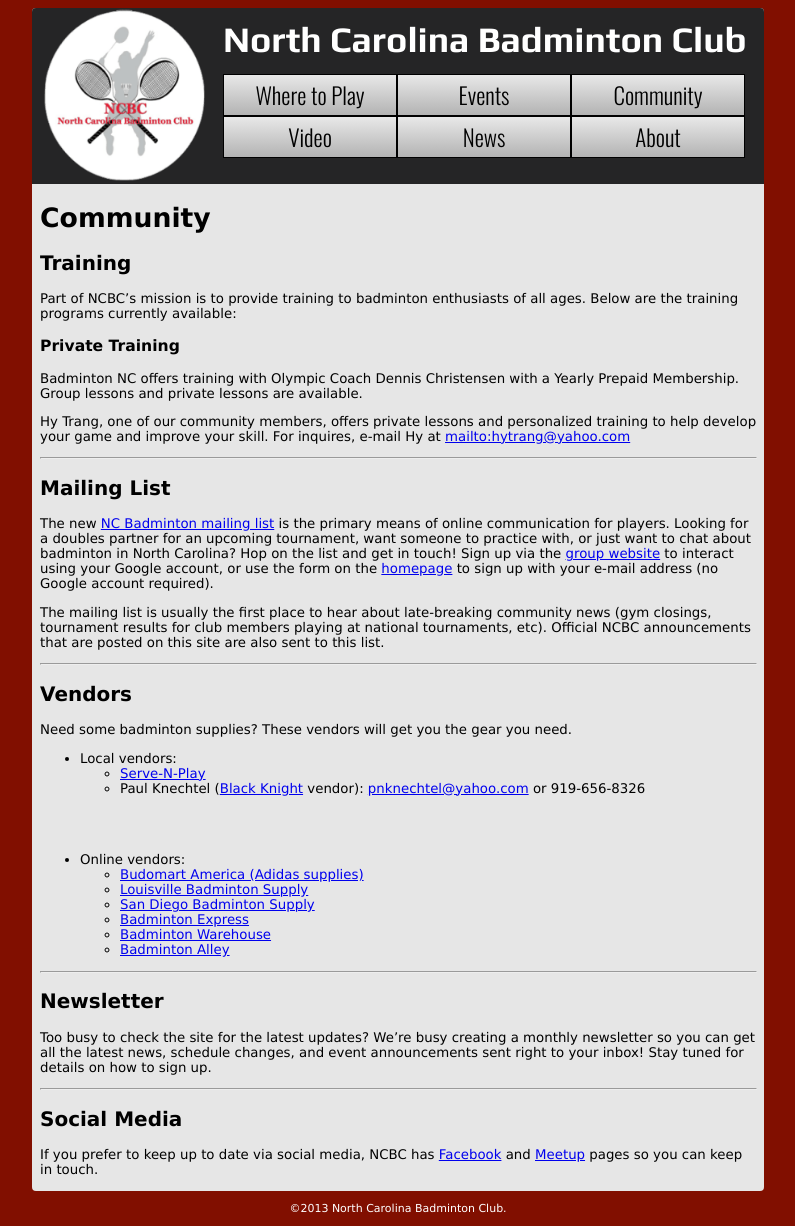
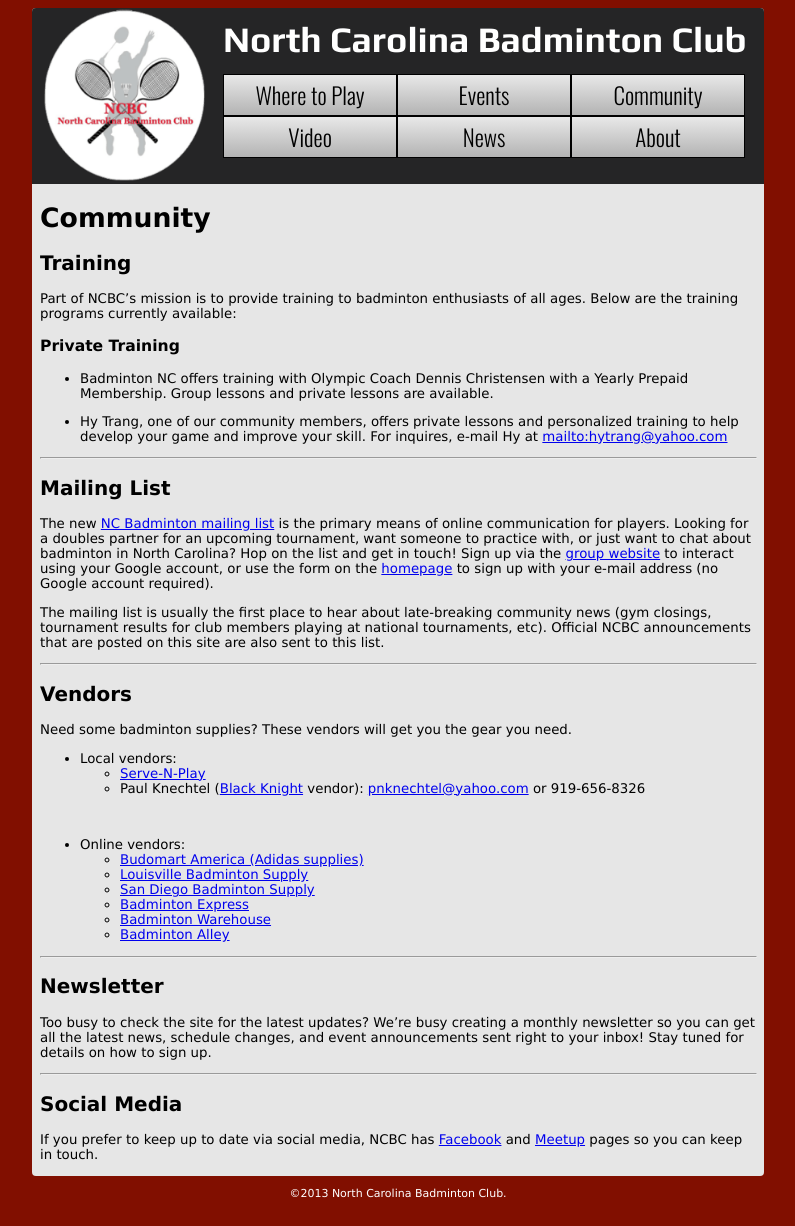
Before and after one commit to NCBC/ncbc.github.com, a Jekyll site: the page built from community.md, in a window 1280 px wide. Shown: the whole page, without its empty margins (242-1037 px from the left). Built offline with Jekyll 4.4.1, drawn with Linux system fonts in a browser that asks for light colours; Markdown is read by kramdown in place of the engine named in the settings.

Commit message:
Update community.md

```diff
--- a/community.md
+++ b/community.md
@@ -10,9 +10,9 @@
 
 ### Private Training
 
-Badminton NC offers training with Olympic Coach Dennis Christensen with a Yearly Prepaid Membership.  Group lessons and private lessons are available.
+* Badminton NC offers training with Olympic Coach Dennis Christensen with a Yearly Prepaid Membership.  Group lessons and private lessons are available.
 
-Hy Trang, one of our community members, offers private lessons and personalized training to help develop your game and improve your skill. For inquires, e-mail Hy at <a href="&#x6d;&#97;&#x69;&#000108;&#x74;&#000111;&#58;&#104;&#121;&#x74;&#x72;&#97;&#x6e;&#x67;&#00064;&#x79;&#x61;&#x68;&#000111;&#x6f;&#00046;&#99;&#111;&#x6d;?subject=&cc=&bcc=&body=" style="" class="" id="">&#000109;&#x61;&#x69;&#x6c;&#116;&#x6f;&#x3a;&#x68;&#x79;&#116;&#x72;&#x61;&#110;&#103;&#x40;&#x79;&#x61;&#x68;&#000111;&#x6f;&#x2e;&#00099;&#111;&#x6d;</a>
+* Hy Trang, one of our community members, offers private lessons and personalized training to help develop your game and improve your skill. For inquires, e-mail Hy at <a href="&#x6d;&#97;&#x69;&#000108;&#x74;&#000111;&#58;&#104;&#121;&#x74;&#x72;&#97;&#x6e;&#x67;&#00064;&#x79;&#x61;&#x68;&#000111;&#x6f;&#00046;&#99;&#111;&#x6d;?subject=&cc=&bcc=&body=" style="" class="" id="">&#000109;&#x61;&#x69;&#x6c;&#116;&#x6f;&#x3a;&#x68;&#x79;&#116;&#x72;&#x61;&#110;&#103;&#x40;&#x79;&#x61;&#x68;&#000111;&#x6f;&#x2e;&#00099;&#111;&#x6d;</a>
 
 <hr />
 
@@ -32,7 +32,7 @@
     - [Serve-N-Play](http://www.servenplay.com/snpecomm1/) <br />
     - Paul Knechtel ([Black Knight](http://www.blackknight.ca) vendor): <a href="&#x6d;&#x61;&#x69;&#000108;&#x74;&#x6f;&#58;&#000112;&#000110;&#107;&#000110;&#x65;&#x63;&#x68;&#000116;&#x65;&#x6c;&#x40;&#121;&#00097;&#000104;&#x6f;&#000111;&#x2e;&#00099;&#111;&#000109;?subject=&cc=&bcc=&body=" style="" class="" id="">&#000112;&#x6e;&#x6b;&#x6e;&#x65;&#99;&#000104;&#116;&#101;&#108;&#x40;&#x79;&#97;&#104;&#x6f;&#111;&#00046;&#99;&#x6f;&#x6d;</a> or 919-656-8326
 
-<br /> <br />
+<br />
 - Online vendors: <br />
     - [Budomart America (Adidas supplies)](http://budomartamerica.com) <br />
     - [Louisville Badminton Supply](http://www.angelfire.com/biz/lbs/current/) <br />
```
